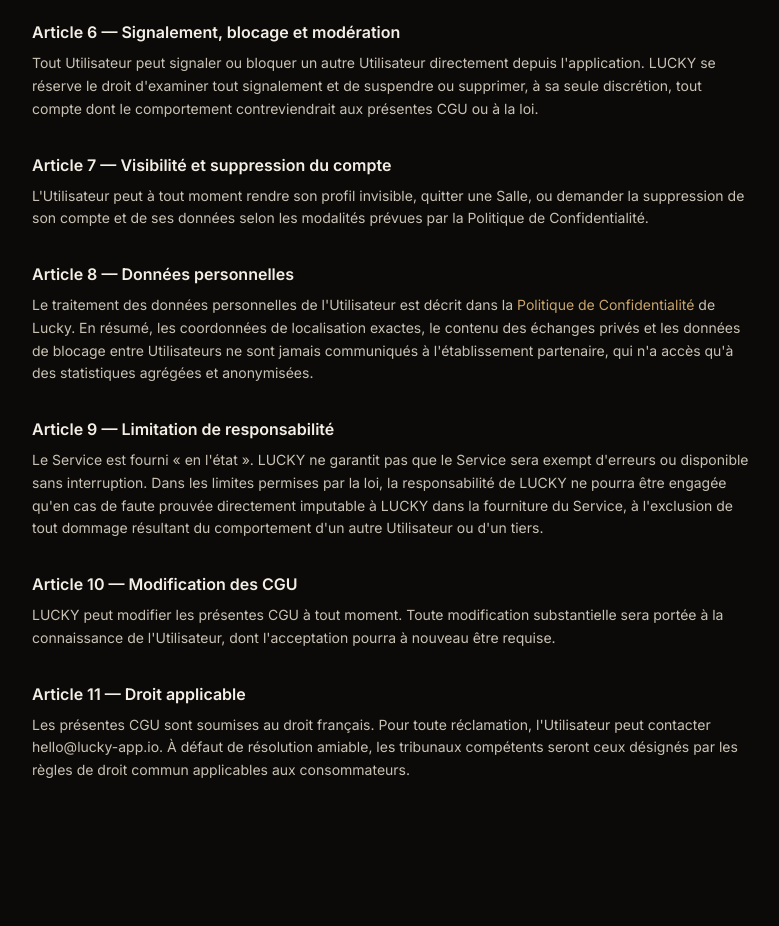
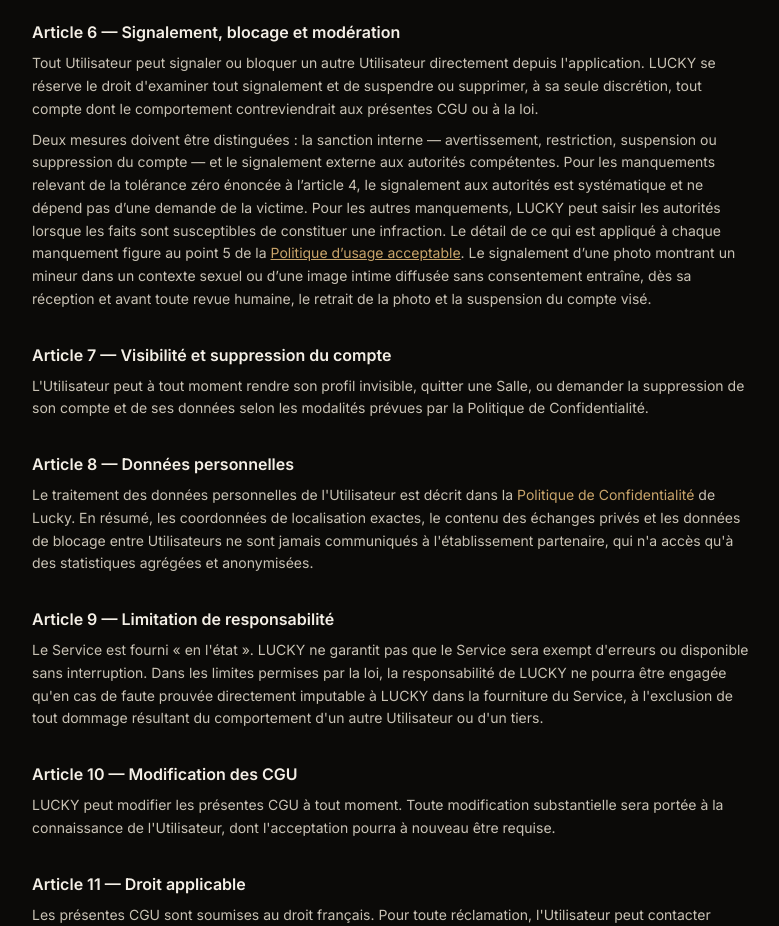
Before and after one commit to rodolphmenten-collab/Lucky-App, a Next.js app: page /legal/utilisateurs in a window 1280 px wide. Shown: the part 2560-3486 px from the top of the page, without its empty margins (248-1027 px from the left). Before the commit the page ends 3406 px from the top, so only its background shows below. Built offline with nearby package versions, Linux system fonts and the light colour scheme.

Commit message:
CGU : distinguer sanction interne et signalement externe

```diff
--- a/app/legal/utilisateurs/page.tsx
+++ b/app/legal/utilisateurs/page.tsx
@@ -194,6 +194,21 @@ export default function CGUUtilisateurs() {
             LUCKY se réserve le droit d'examiner tout signalement et de suspendre ou supprimer, à sa seule
             discrétion, tout compte dont le comportement contreviendrait aux présentes CGU ou à la loi.
           </p>
+          <p className="mt-2">
+            Deux mesures doivent être distinguées : la sanction interne — avertissement, restriction,
+            suspension ou suppression du compte — et le signalement externe aux autorités compétentes.
+            Pour les manquements relevant de la tolérance zéro énoncée à l&rsquo;article 4, le
+            signalement aux autorités est systématique et ne dépend pas d&rsquo;une demande de la
+            victime. Pour les autres manquements, LUCKY peut saisir les autorités lorsque les faits
+            sont susceptibles de constituer une infraction. Le détail de ce qui est appliqué à chaque
+            manquement figure au point 5 de la{' '}
+            <Link href="/legal/usage" className="text-brass underline">
+              Politique d&rsquo;usage acceptable
+            </Link>
+            . Le signalement d&rsquo;une photo montrant un mineur dans un contexte sexuel ou
+            d&rsquo;une image intime diffusée sans consentement entraîne, dès sa réception et avant
+            toute revue humaine, le retrait de la photo et la suspension du compte visé.
+          </p>
         </section>
 
         <section>
```
